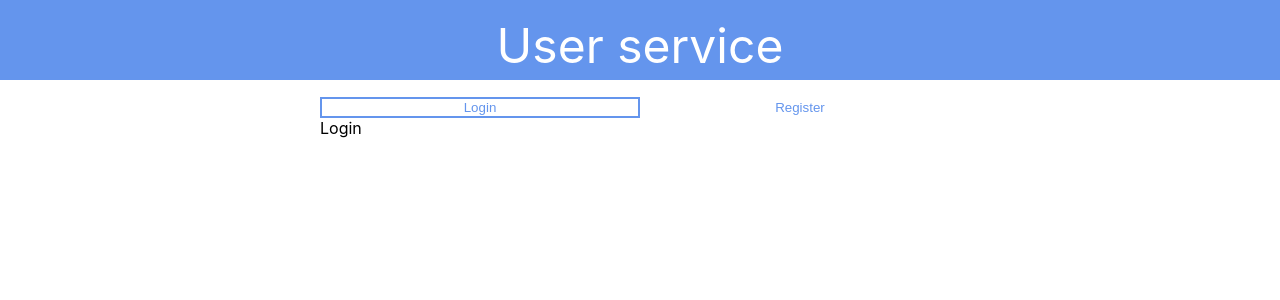
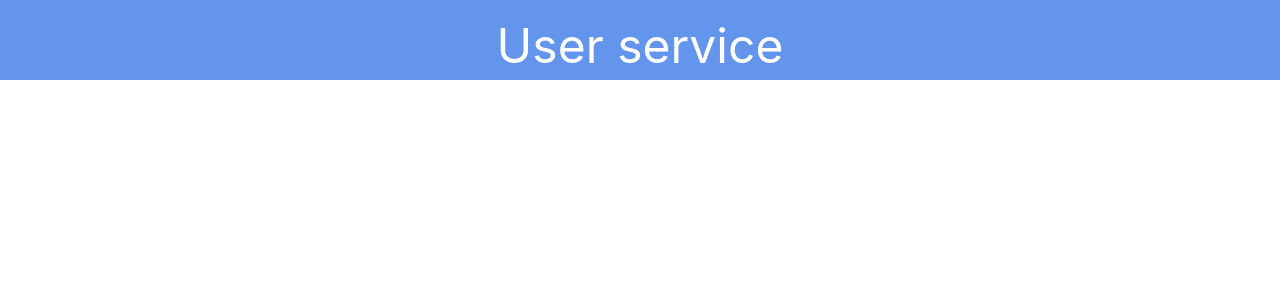
Before and after one commit to mariusfa/user-service, a React (Create React App) app in the folder client/: page / in a window 1280 px wide. Shown: the top 300 px of the page. Built offline with nearby package versions, Linux system fonts and the light colour scheme.

Commit message:
Implement a router

```diff
--- a/client/package.json
+++ b/client/package.json
@@ -5,6 +5,7 @@
   "dependencies": {
     "react": "^16.8.1",
     "react-dom": "^16.8.1",
+    "react-router-dom": "^5.0.0",
     "react-scripts": "2.1.3",
     "styled-components": "^4.2.0"
   },
--- a/client/src/App.js
+++ b/client/src/App.js
@@ -1,10 +1,7 @@
-import React, { useState } from "react";
+import React from "react";
 import styled from 'styled-components';
-import { TabButton } from './components/Buttons';
-
-
-const AppContainer = styled.div`
-`;
+import User from './components/User';
+import { BrowserRouter as Router, Route } from 'react-router-dom';
 
 const AppHeader = styled.div`
   padding: 1rem;
@@ -20,24 +17,7 @@ const AppText = styled.div`
   font-size: 3rem;
 `;
 
-const UserContainer = styled.div`
-  margin: 1rem auto;
-  border: none;
-  width: 50%;
-`;
-
-const TabContainer = styled.div`
-  width: 100%;
-  padding: 0;
-`;
-
 function App() {
-  const [isLogin, setLogin] = useState(true);
-
-  function onSelect() {
-    setLogin(!isLogin);
-  }
-
   return(
     <div>
       <AppHeader>
@@ -45,17 +25,9 @@ function App() {
           User service
         </AppText>
       </AppHeader>
-      <UserContainer>
-        <TabContainer>
-          <TabButton clicked={isLogin} onClick={onSelect}>Login</TabButton>
-          <TabButton clicked={!isLogin} onClick={onSelect}>Register</TabButton>
-        </TabContainer>
-        {isLogin ? (
-          <div>Login</div>
-        ) : (
-          <div>Register</div>
-        )}
-      </UserContainer>
+      <Router>
+        <Route path="/login/" component={User} />
+      </Router>
     </div>
   );
 }
--- /dev/null
+++ b/client/src/components/User.js
@@ -0,0 +1,38 @@
+import React, { useState } from "react";
+import { TabButton } from './Buttons';
+import styled from 'styled-components';
+
+const UserContainer = styled.div`
+  margin: 1rem auto;
+  border: none;
+  width: 50%;
+`;
+
+const TabContainer = styled.div`
+  width: 100%;
+  padding: 0;
+`;
+
+function User() {
+  const [isLogin, setLogin] = useState(true);
+
+  function onSelect() {
+    setLogin(!isLogin);
+  }
+
+  return (
+    <UserContainer>
+      <TabContainer>
+        <TabButton clicked={isLogin} onClick={onSelect}>
+          Login
+        </TabButton>
+        <TabButton clicked={!isLogin} onClick={onSelect}>
+          Register
+        </TabButton>
+      </TabContainer>
+      {isLogin ? <div>Login</div> : <div>Register</div>}
+    </UserContainer>
+  );
+}
+
+export default User;
```
Also changed, not shown: 1 other file (tests, documents, lock files or other folders).
